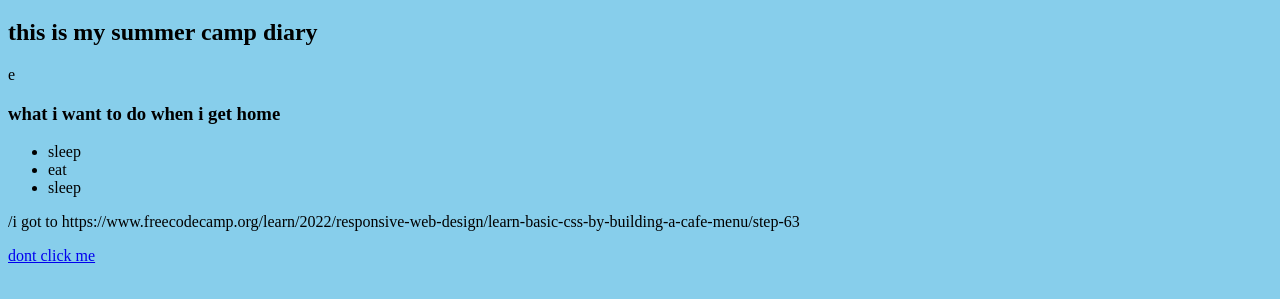
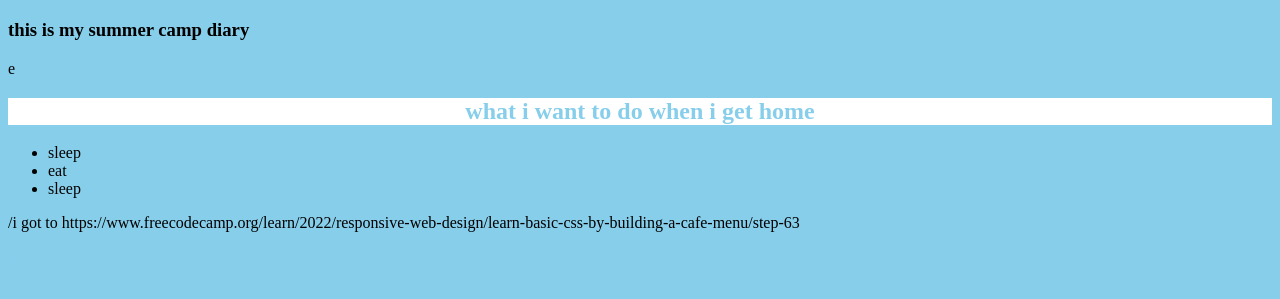
Before and after one commit to Kerwsnyder/Krewsnyder.github.io, a plain HTML site: page index.html in a window 1280 px wide. Shown: the part 61-360 px from the top of the page. Drawn offline with Linux system fonts and the light colour scheme.

Commit message:
hid the link

```diff
--- a/index.html
+++ b/index.html
@@ -8,9 +8,9 @@
 </head>
 <body>
    <h1>hello world</h1>
-   <h2>this is my summer camp diary</h2>
+   <h3>this is my summer camp diary</h2>
    <p>e</p>
-<h3>what i want to do when i get home</h3>
+<h2>what i want to do when i get home</h3>
    <ul>
 <li>sleep</li>
 <li>eat</li>
@@ -18,6 +18,6 @@
 </ul>
 <p>/i got to https://www.freecodecamp.org/learn/2022/responsive-web-design/learn-basic-css-by-building-a-cafe-menu/step-63</p>
 
-<a href="https://www.youtube.com/watch?v=dQw4w9WgXcQ" target="_blank" class="hidden">dont click me</a>
+<a href="https://www.youtube.com/watch?v=dQw4w9WgXcQ" target="_blank">dont click me</a>
 </body>
 </html>
--- a/styles.css
+++ b/styles.css
@@ -7,3 +7,11 @@ background-color: white;
 text-align: center;
 -webkit-text-fill-color: skyblue;
 }
+h2 {
+text-align: center;
+-webkit-text-fill-color:skyblue;
+background-color: white;
+}
+a {
+    color:skyblue
+}
```
